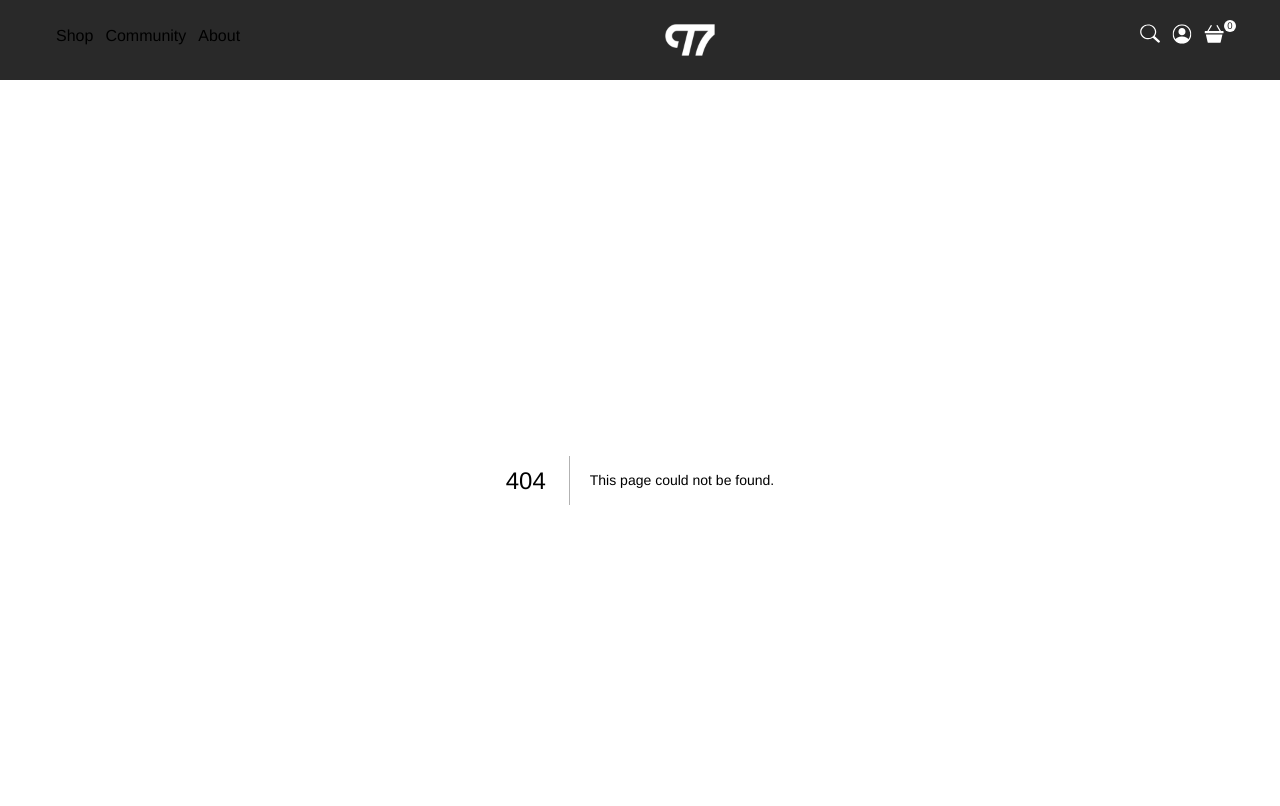
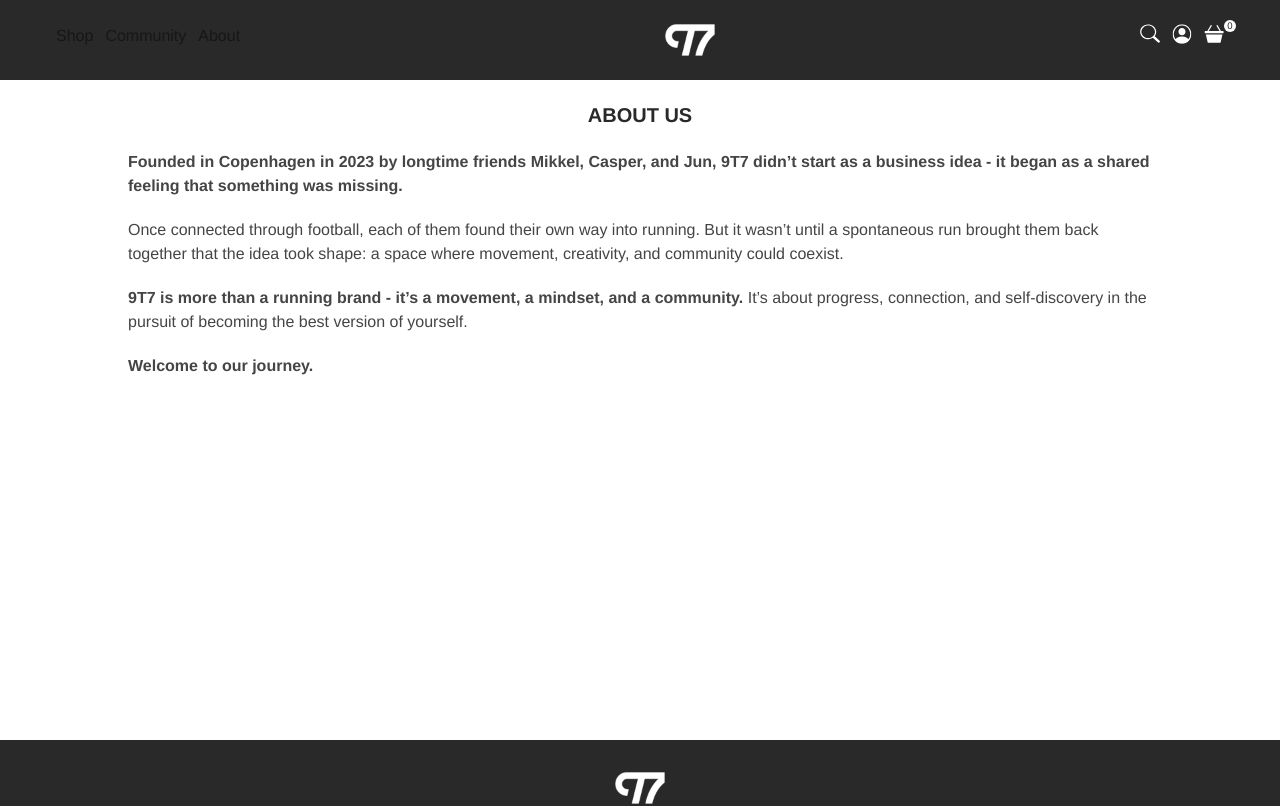
Before and after one commit to sagecave/web_9tseven, a Next.js app: page /aboutPage in a window 1280 px wide. Before the commit this address had no page. Shown: the top 806 px of the page. Built offline with nearby package versions, Linux system fonts and the light colour scheme.

Commit message:
about page up and runing , working

```diff
--- a/components/Hamburger/HamburgerMenu.jsx
+++ b/components/Hamburger/HamburgerMenu.jsx
@@ -73,7 +73,7 @@ const HamburgerMenu = () => {
                 <Link href="#">Community</Link>
               </li>
               <li className="hover:text-main_white hover:underline">
-                <Link href="#">About</Link>
+                <Link href="/aboutPage">About</Link>
               </li>
             </ul>
           </div>
@@ -121,7 +121,7 @@ const HamburgerMenu = () => {
                     <Link href="#">Community</Link>
                   </li>
                   <li className="hover:text-main_white hover:underline">
-                    <Link href="#">About</Link>
+                    <Link href="/aboutPage">About</Link>
                   </li>
                 </ul>
               </div>
--- /dev/null
+++ b/src/app/aboutPage/page.js
@@ -0,0 +1,21 @@
+const about = () => {
+  return (
+    <section className="h-[80vh]">
+      <div className="flex flex-col justify-center items-center gap-5 mt-5">
+        <h1 className="text-HeaderSizeSmall text-main_black">ABOUT US</h1>
+        <div className="text-alternativ_black text-ParagraphSize flex flex-col gap-5">
+          <p className=" font-bold">Founded in Copenhagen in 2023 by longtime friends Mikkel, Casper, and Jun, 9T7 didn’t start as a business idea - it began as a shared feeling that something was missing.</p>
+          <p>
+            Once connected through football, each of them found their own way into running. But it wasn’t until a spontaneous run brought them back together that the idea took shape: a space where movement, creativity, and community could coexist.
+          </p>
+          <p>
+            <span className=" font-bold">9T7 is more than a running brand - it’s a movement, a mindset, and a community.</span> It’s about progress, connection, and self-discovery in the pursuit of becoming the best version of yourself.
+          </p>
+          <p className=" font-bold">Welcome to our journey.</p>
+        </div>
+      </div>
+    </section>
+  );
+};
+
+export default about;
```
